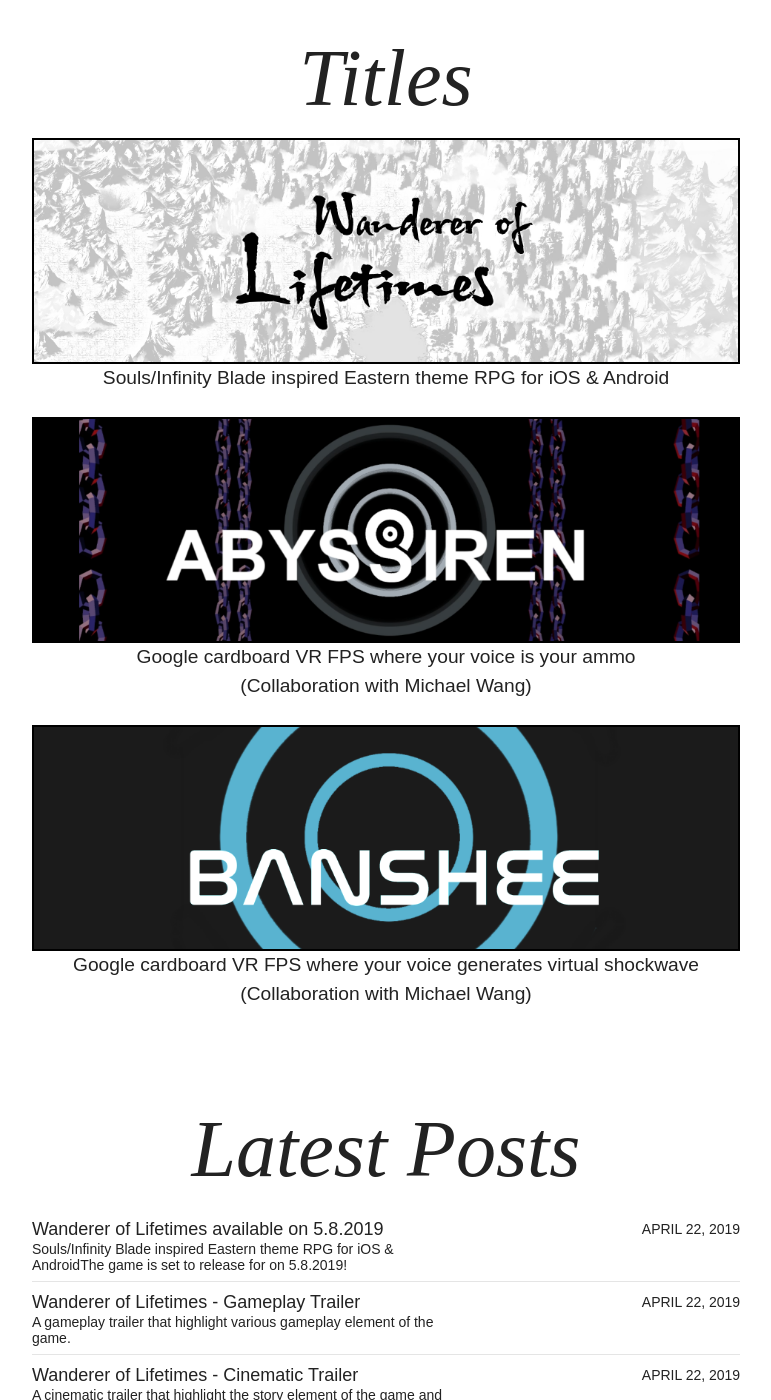
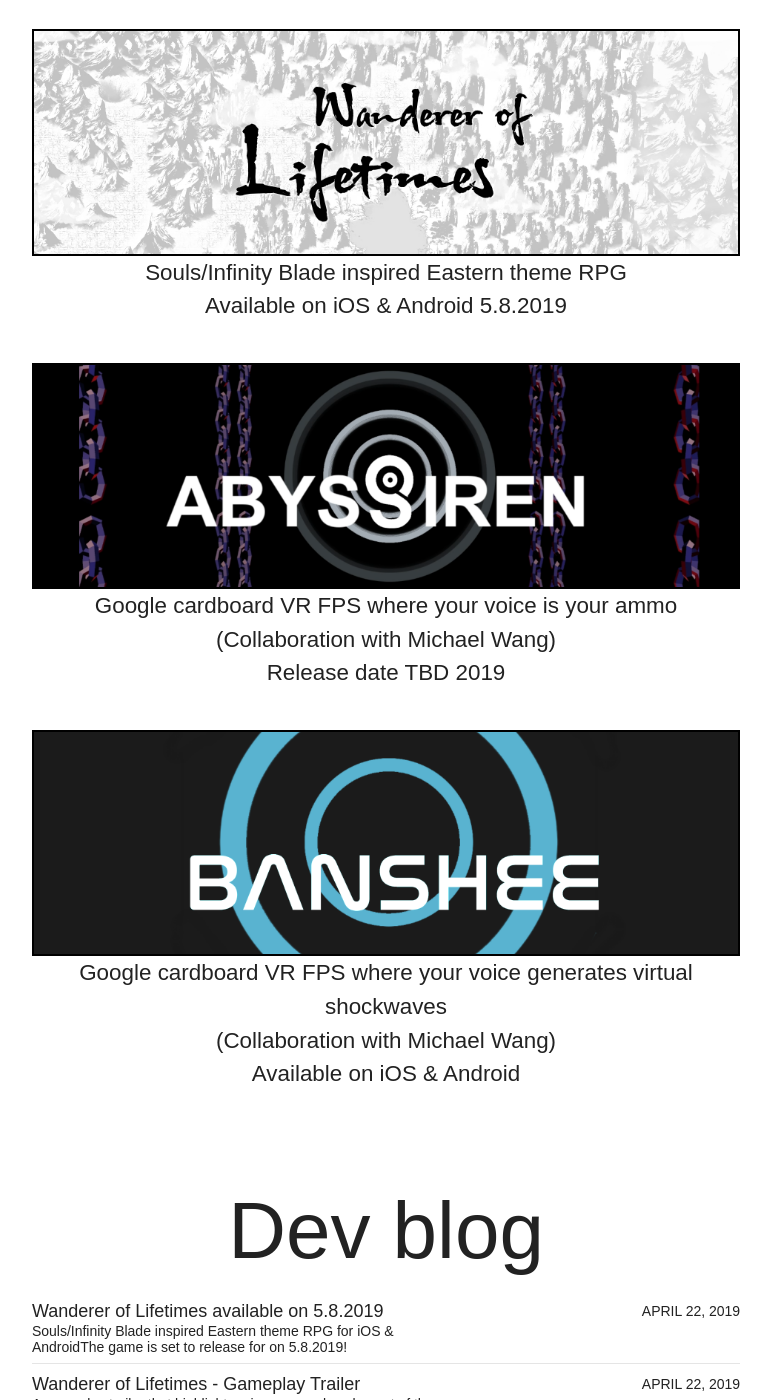
Before and after one commit to papertinker/PaperTinkerSite, a Jekyll site: the page built from index.html, in a window 1280 px wide and 1400 px high, scrolled down 460 px. Shown: the whole window, without its empty margins (254-1025 px from the left). Built offline with Jekyll 4.4.1, drawn with Linux system fonts in a browser that asks for light colours; nearby versions of some CDN libraries; some of the changed text lies outside the part shown.

Commit message:
Updated Index

```diff
--- a/index.html
+++ b/index.html
@@ -7,24 +7,33 @@ ignoreTitle: true
 flexibleFont: true
 ---
 
+<!--
 <div align="center" style="font-family:'volkhov',serif;font-size:1.2rem;padding: 0em 0 0em 0;"><b>PaperTinker</b> is an indie game studio founded by <a href="/about/"><b>PT Zhang</b></a></div>
 
 <div align="center" style="font-family:'volkhov',serif;font-style:italic;font-size:5em;font-weight:400;padding: 1em 0 0em 0;">Titles</div>
+-->
+<div align="center" style="font-family:'source-sans-pro',sans-serif;text-rendering: optimizeLegibility; font-style:normal;font-size:5em;font-weight: 300;padding: 0em 0 0em 0;">Game releases</div>
 
 <div align="center" style="padding: 0em 0 0em 0;"><a href="/games/lifetimes/"><img style="border: 2px solid black;" src="/images/WandererOfLifetimesBanner.jpg"></a></div>
-<div align="center" style="padding: 0em 0 0em 0; font-size: 1.2em;">Souls/Infinity Blade inspired Eastern theme RPG for iOS & Android</div>
+<div align="center" style="padding: 0em 0 0em 0; font-size: 1.4em;text-rendering: optimizeLegibility;font-weight: 500;">Souls/Infinity Blade inspired Eastern theme RPG
+	<br>
+	Available on iOS & Android 5.8.2019</div>
 
-<div align="center" style="padding: 1.5em 0 0em 0;"><a href="/games/abyssiren/"><img style="border: 2px solid black;" src="/images/AbyssirenBanner.png"></a></div>
-<div align="center" style="padding: 0em 0 0em 0; font-size: 1.2em;">Google cardboard VR FPS where your voice is your ammo
+<div align="center" style="padding: 2.5em 0 0em 0;"><a href="/games/abyssiren/"><img style="border: 2px solid black;" src="/images/AbyssirenBanner.png"></a></div>
+<div align="center" style="padding: 0em 0 0em 0; font-size: 1.4em;text-rendering: optimizeLegibility;font-weight: 500;">Google cardboard VR FPS where your voice is your ammo
 <br>
-(Collaboration with Michael Wang)</div>
+(Collaboration with Michael Wang)
+<br>
+	Release date TBD 2019</div>
 
-<div align="center" style="padding: 1.5em 0 0em 0;"><a href="/games/banshee/"><img style="border: 2px solid black;" src="/images/BansheeBanner.png"></a></div>
-<div align="center" style="padding: 0em 0 0em 0; font-size: 1.2em;">Google cardboard VR FPS where your voice generates virtual shockwave
+<div align="center" style="padding: 2.5em 0 0em 0;"><a href="/games/banshee/"><img style="border: 2px solid black;" src="/images/BansheeBanner.png"></a></div>
+<div align="center" style="padding: 0em 0 0em 0; font-size: 1.4em;text-rendering: optimizeLegibility;font-weight: 500;">Google cardboard VR FPS where your voice generates virtual shockwaves
 <br>
-(Collaboration with Michael Wang)</div>
+(Collaboration with Michael Wang)
+<br>
+	Available on iOS & Android</div>
 
-<div align="center" style="font-family:'volkhov',serif;font-style:italic;font-size:5em;font-weight:400;padding: 1em 0 0em 0;">Latest Posts</div>
+<div align="center" style="font-family:'source-sans-pro',sans-serif;text-rendering: optimizeLegibility; font-style:normal;font-size:5em;font-weight: 300;padding: 1em 0 0em 0;">Dev blog</div>
 <ul class="post-list">
 {% for post in site.posts limit:10 %}
   <li><article><a href="{{ site.url }}{{ post.url }}">{{ post.title }} <span class="entry-date"><time datetime="{{ post.date | date_to_xmlschema }}">{{ post.date | date: "%B %d, %Y" }}</time></span>{% if post.excerpt %} <span class="excerpt">{{ post.excerpt | remove: '\[ ... \]' | remove: '\( ... \)' | markdownify | strip_html | strip_newlines | escape_once }}</span>{% endif %}</a></article></li>
```
